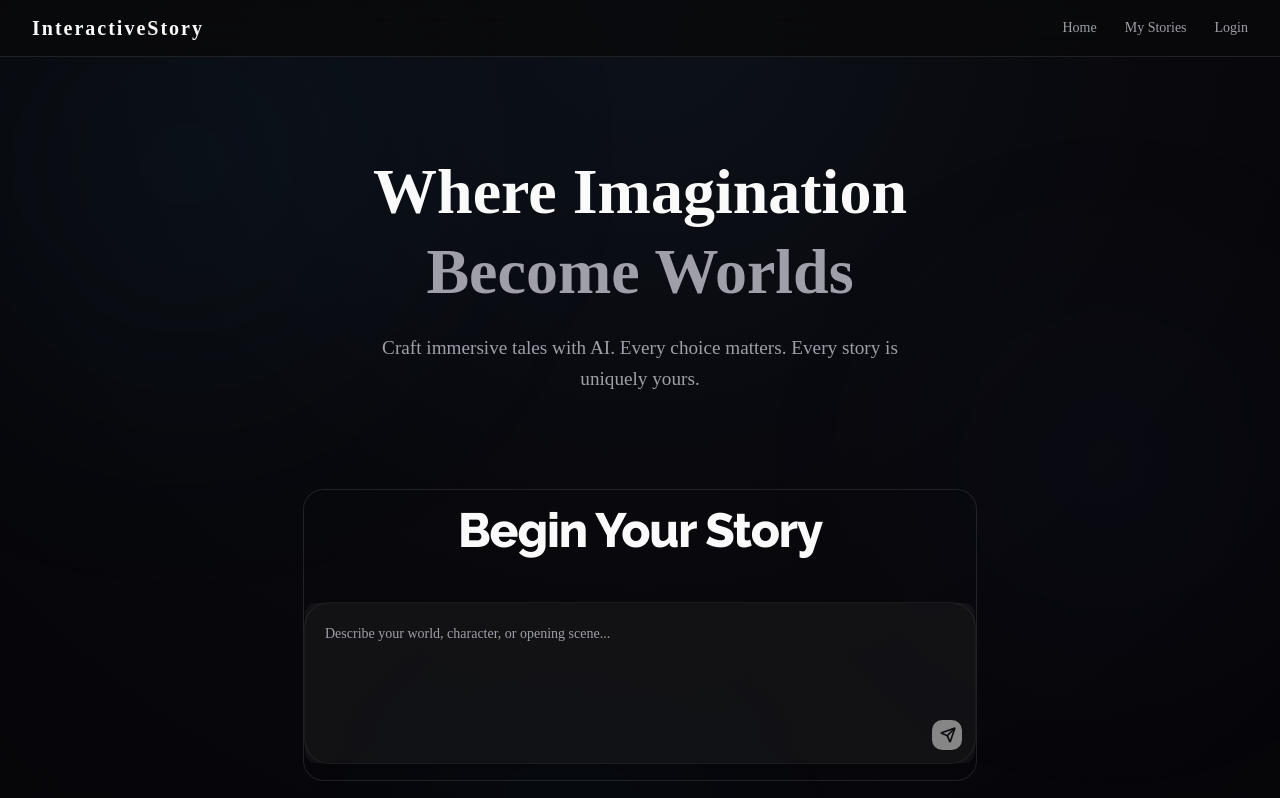
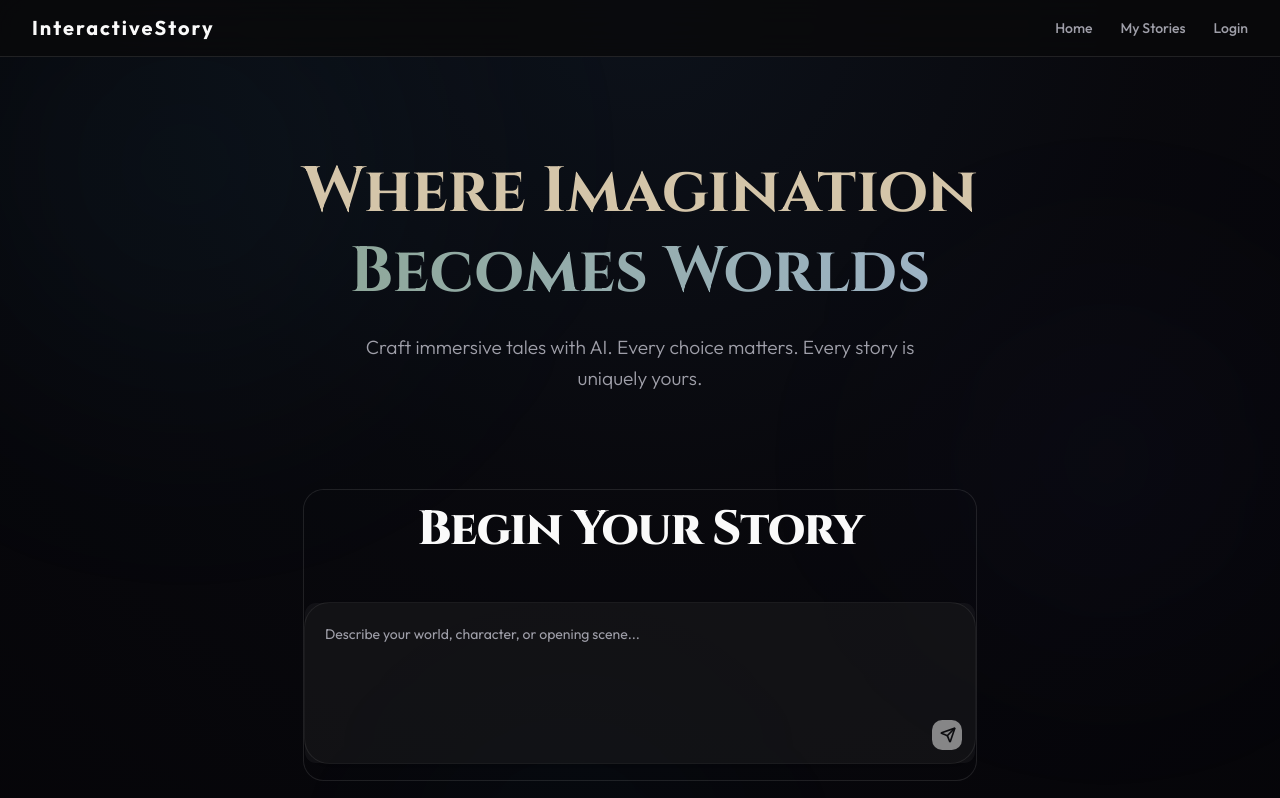
Before and after one commit to samarth1224/InteractiveStory, a Next.js app in the folder frontend/: page / in a window 1280 px wide. Shown: the top 798 px of the page. Built offline with nearby package versions, Linux system fonts and the light colour scheme; no server answers.

Commit message:
Switch site fonts to Outfit/Cinzel/Garamond

```diff
--- a/frontend/app/globals.css
+++ b/frontend/app/globals.css
@@ -250,7 +250,9 @@ body::before {
 
 @theme inline {
   --font-sans: var(--font-sans);
-  --font-heading: var(--font-heading);
+  --font-heading: var(--font-cinzel);
+  --font-cinzel: var(--font-cinzel);
+  --font-garamond: var(--font-garamond);
   --color-sidebar-ring: var(--sidebar-ring);
   --color-sidebar-border: var(--sidebar-border);
   --color-sidebar-accent-foreground: var(--sidebar-accent-foreground);
--- a/frontend/app/layout.tsx
+++ b/frontend/app/layout.tsx
@@ -1,13 +1,22 @@
 import type { Metadata } from "next";
-import { Geist, Geist_Mono, Raleway } from "next/font/google";
+import { Outfit, Cinzel, EB_Garamond } from "next/font/google";
 import "./globals.css";
 import { cn } from "@/lib/utils";
 import { AuthProvider } from "@/lib/auth-context";
 import Navbar from "@/components/Navbar";
 
-const ralewayHeading = Raleway({ subsets: ['latin'], variable: '--font-heading' });
-const geistSans = Geist({ variable: "--font-geist-sans", subsets: ["latin"] });
-const geistMono = Geist_Mono({ variable: "--font-geist-mono", subsets: ["latin"] });
+const outfit = Outfit({
+  subsets: ["latin"],
+  variable: "--font-sans",
+});
+const cinzel = Cinzel({
+  subsets: ["latin"],
+  variable: "--font-cinzel",
+});
+const ebGaramond = EB_Garamond({
+  subsets: ["latin"],
+  variable: "--font-garamond",
+});
 
 export const metadata: Metadata = {
   title: "InteractiveStory",
@@ -17,9 +26,9 @@ export const metadata: Metadata = {
 
 export default function RootLayout({ children }: Readonly<{ children: React.ReactNode }>) {
   return (
-    <html lang="en" className={cn(ralewayHeading.variable, "dark")}>
+    <html lang="en" className={cn(cinzel.variable, "dark")}>
       <body
-        className={`${geistSans.variable} ${geistMono.variable} antialiased text-foreground min-h-screen`}
+        className={`${outfit.variable} ${cinzel.variable} ${ebGaramond.variable} antialiased text-foreground min-h-screen font-sans`}
       >
         <AuthProvider>
           <Navbar />
--- a/frontend/app/page.tsx
+++ b/frontend/app/page.tsx
@@ -47,11 +47,11 @@ export default async function Home() {
       {/* ── Hero Section ─────────────────────────────────────────────── */}
       <section className="relative z-10 text-center px-6 pt-20 pb-16">
         {/* Headline */}
-        <h1 className="font-bold leading-tight max-w-[800px] mx-auto mb-5 animate-[fadeInUp_0.7s_ease_0.1s_both] text-[clamp(2.2rem,5vw,4rem)] text-foreground">
+        <h1 className="font-bold leading-tight max-w-[800px] mx-auto mb-5 animate-[fadeInUp_0.7s_ease_0.1s_both] text-[clamp(2.2rem,5vw,4.2rem)] font-cinzel text-[#d4c5a9]">
           Where Imagination
           <br />
-          <span className="text-muted-foreground">
-            Become Worlds
+          <span className="bg-gradient-to-r from-[#8fa89b] to-[#9db3c4] bg-clip-text text-transparent">
+            Becomes Worlds
           </span>
         </h1>
 
--- a/frontend/components/story page/StoryContainer.tsx
+++ b/frontend/components/story page/StoryContainer.tsx
@@ -80,14 +80,14 @@ function StoryDisplay({ content, image, pageNumber, statevariable, isLoading = f
             <div className="h-4 bg-muted/20 rounded-md w-[60%] animate-pulse [animation-delay:600ms]" />
           </div>
         ) : (
-          <p className="text-foreground/90 leading-relaxed text-lg font-serif">{content}</p>
+          <p className="text-foreground/90 leading-relaxed text-[1.25rem] font-garamond">{content}</p>
         )}
-      <div className="flex justify-end mt-4">
-        <span className="text-[10px] uppercase tracking-widest text-muted-foreground font-bold bg-muted/30 px-2 py-1 rounded">
-          Page {pageNumber}
-        </span>
+        <div className="flex justify-end mt-4">
+          <span className="text-[10px] uppercase tracking-widest text-muted-foreground font-bold bg-muted/30 px-2 py-1 rounded">
+            Page {pageNumber}
+          </span>
+        </div>
       </div>
-    </div>
     </div >
   );
 }
@@ -241,7 +241,7 @@ export default function StoryContainer(
     >
       <Card className="shadow-2xl border-border/60">
         <CardHeader className="border-b border-border/40 pb-4">
-          <CardTitle className="text-xl font-bold text-foreground capitalize">
+          <CardTitle className="text-2xl font-cinzel font-semibold tracking-wider text-[#d4c5a9] capitalize">
             {StoryData.title}
           </CardTitle>
         </CardHeader>
```
